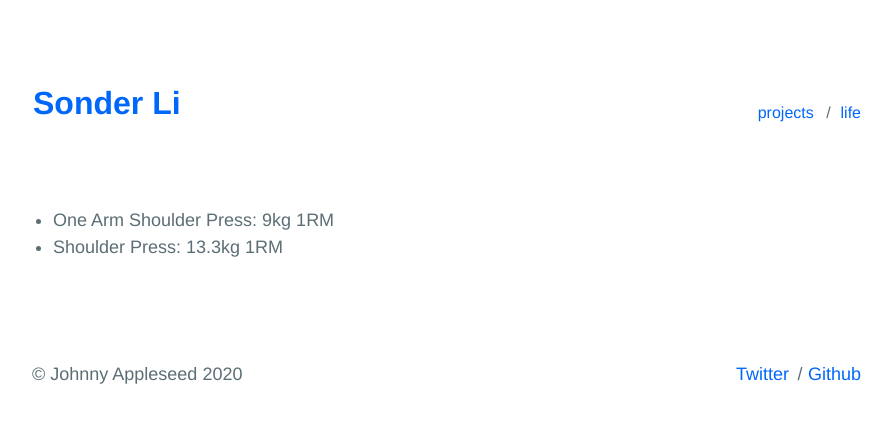
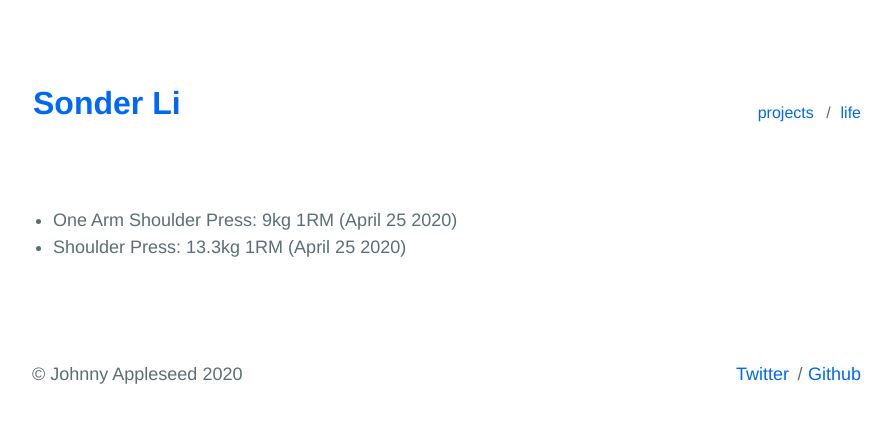
Before and after one commit to sumchuenli/sumchuenli.github.io, a Jekyll site: the page built from _pages/workout.md, in a window 1280 px wide. Shown: the top 423 px of the page, without its empty margins (193-1085 px from the left). Built offline with Jekyll 4.4.1, drawn with Linux system fonts in a browser that asks for light colours.

Commit message:
Update workout.md

```diff
--- a/_pages/workout.md
+++ b/_pages/workout.md
@@ -3,5 +3,5 @@ layout: content
 permalink: /workout/
 ---
 
-- One Arm Shoulder Press: 9kg 1RM
-- Shoulder Press: 13.3kg 1RM
+- One Arm Shoulder Press: 9kg 1RM (April 25 2020)
+- Shoulder Press: 13.3kg 1RM (April 25 2020)
```
